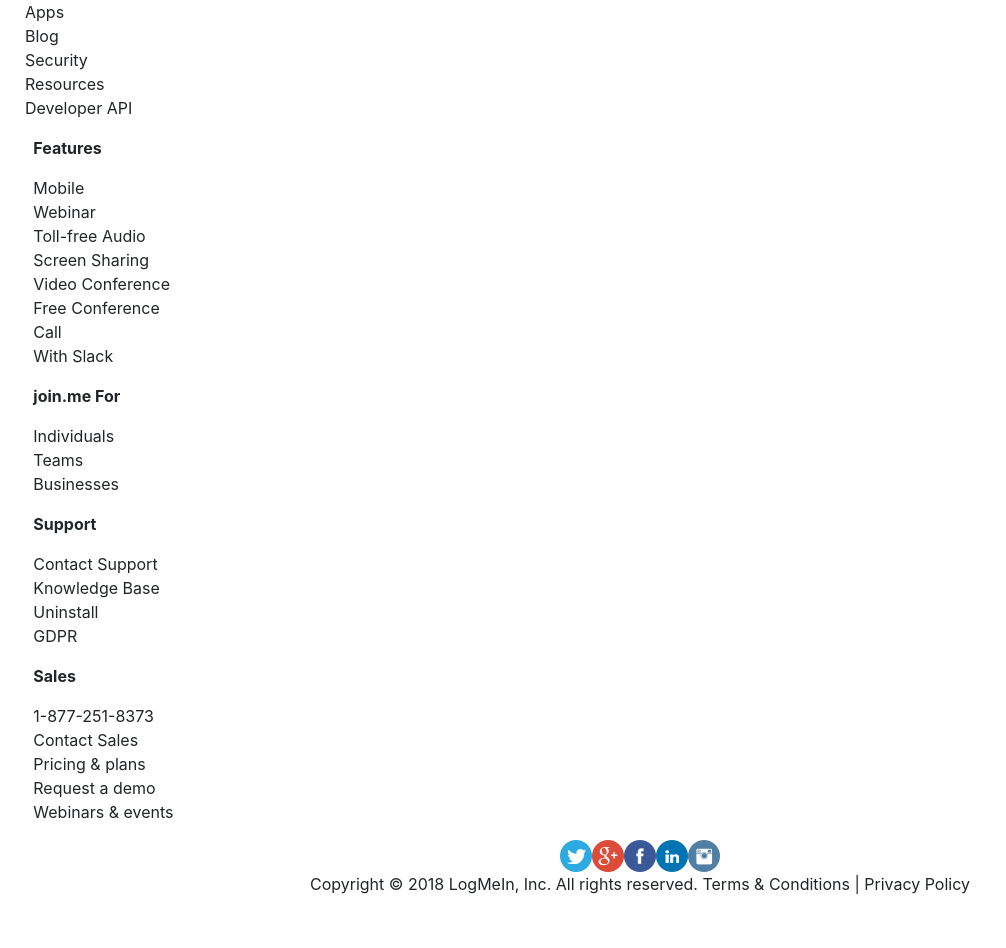
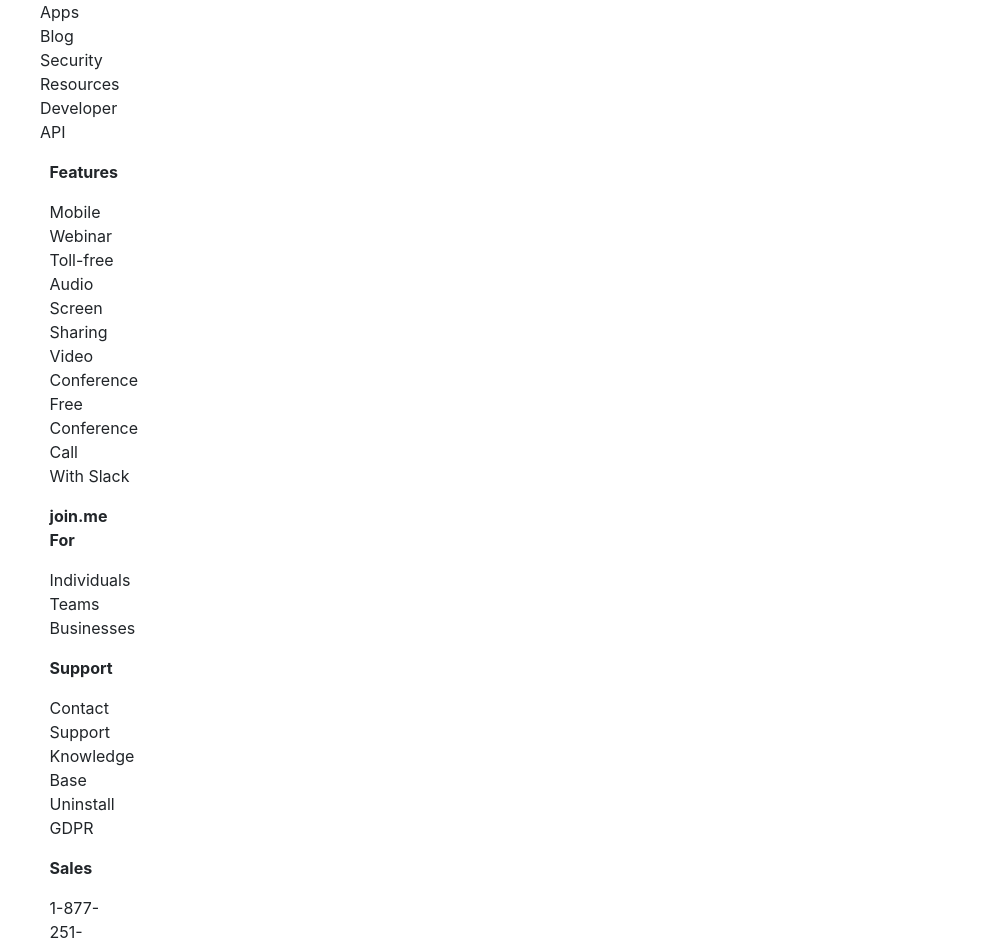
Before and after one commit to kennethdu/JoinMeRebuild, an Angular app: page / in a window 1280 px wide. Shown: the part 2943-3891 px from the top of the page, without its empty margins (0-1006 px from the left). Before the commit the page ends 3839 px from the top, so only its background shows below. Built offline with nearby package versions, Linux system fonts and the light colour scheme.

Commit message:
try to fix footer

```diff
--- a/src/app/footer/footer.component.html
+++ b/src/app/footer/footer.component.html
@@ -7,7 +7,7 @@
 <div class="row">
   <div class="content">
 
-    <div class="col-xs-2">
+    <div class="col-sm-2">
       <ul>
         <p><b>About</b></p>
         <li>Company</li>
@@ -20,7 +20,7 @@
       </ul>
     </div>
 
-    <div class="col-xs-2 col-half-offset">
+    <div class="col-sm-2 col-half-offset">
     <ul>
       <p><b>Features</b></p>
       <li>Mobile</li>
@@ -33,7 +33,7 @@
     </ul>
     </div>
 
-    <div class="col-xs-2 col-half-offset">
+    <div class="col-sm-2 col-half-offset">
     <ul>
       <p><b>join.me For</b></p>
       <li>Individuals</li>
@@ -42,7 +42,7 @@
     </ul>
     </div>
 
-    <div class="col-xs-2 col-half-offset">
+    <div class="col-sm-2 col-half-offset">
     <ul>
       <p><b>Support</b></p>
       <li>Contact Support</li>
@@ -52,7 +52,7 @@
     </ul>
     </div>
 
-    <div class="col-xs-2 col-half-offset">
+    <div class="col-sm-2 col-half-offset">
     <ul>
       <p><b>Sales</b></p>
       <li>1-877-251-8373</li>
```
